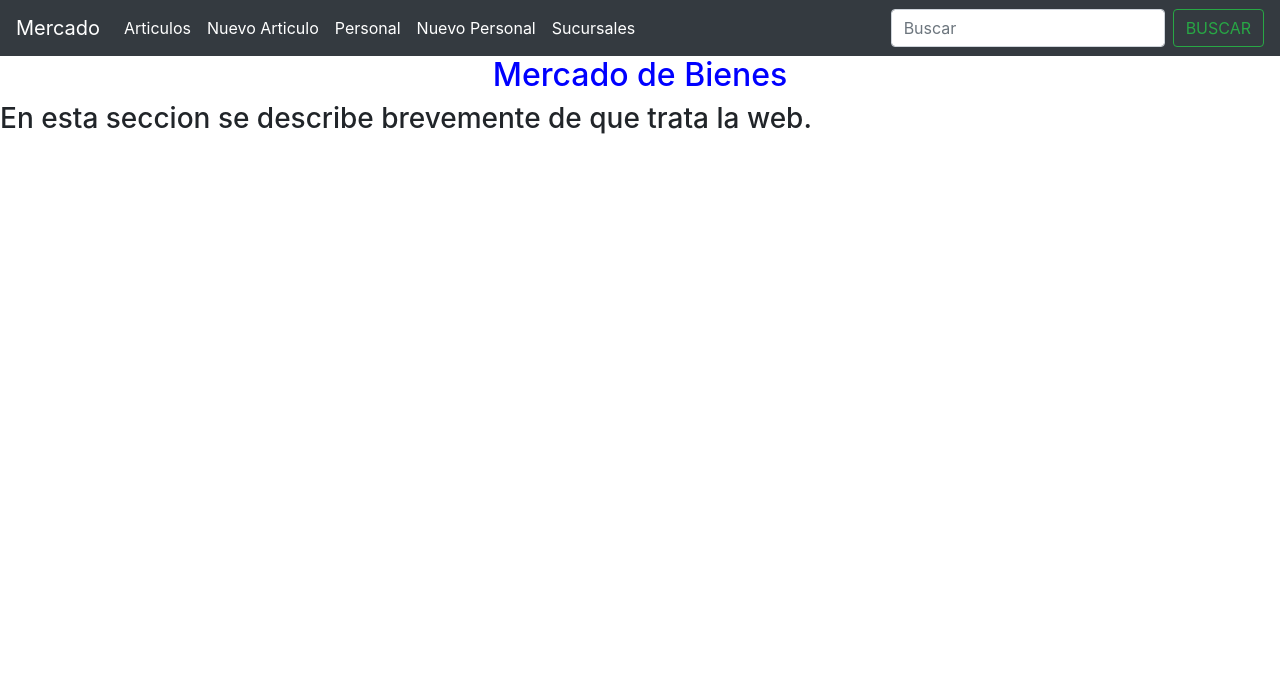
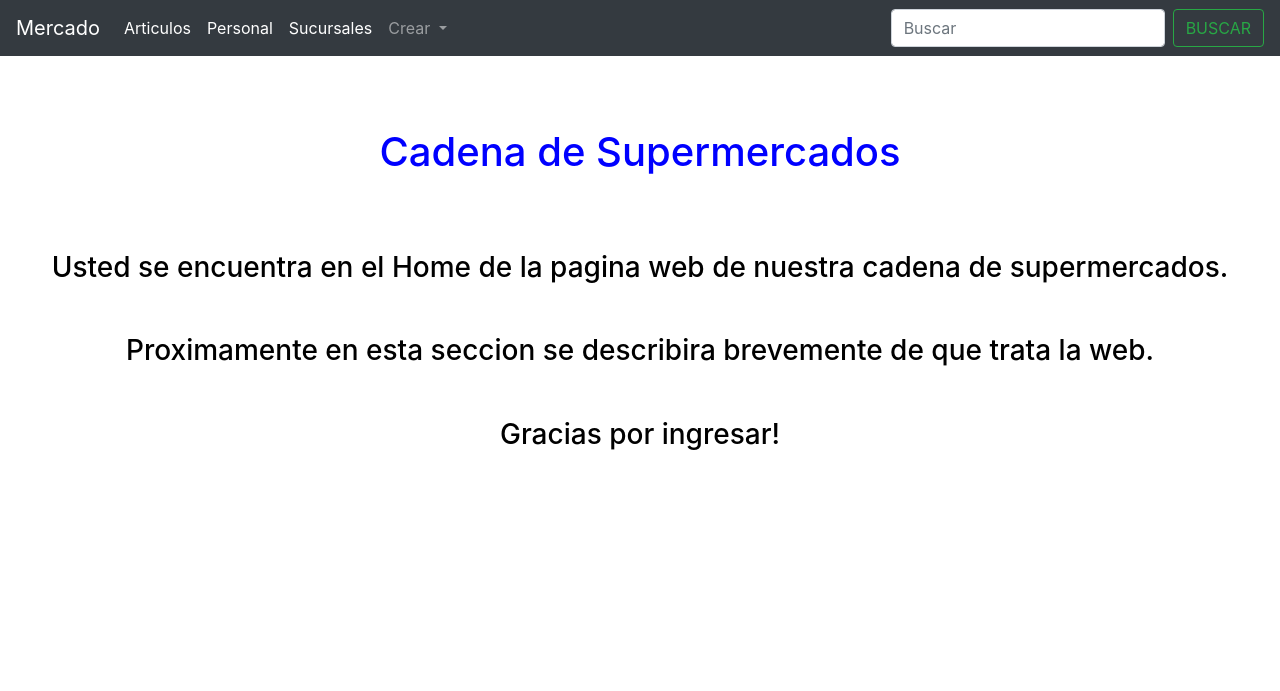
Before and after one commit to pabloaranda27/Entrega1_Rabal_Limache_Aranda, a Django app: page / in a window 1280 px wide. Shown: the top 691 px of the page. Run offline with Django 4.2, Linux system fonts and the light colour scheme.

Commit message:
mas estilo

```diff
--- a/mercado/template/articulos/buscar_articulo.html
+++ b/mercado/template/articulos/buscar_articulo.html
@@ -10,7 +10,7 @@ Busqueda de Articulo
   <div class="card text-white bg-success mb-3" style="width: 18rem; padding: 15px; float: left; margin: 10px 20px;">
       <img src="#" class="card-img-top" alt="Imagen del almacen">
       <div class="card-body" style="background-color: rgb(133, 255, 174); color:rgb(3, 70, 3); font-family: Georgia, 'Times New Roman', Times, serif;">
-      <p class="card-text"><h5>{{article.name}}</h5></p>
+        <p class="card-text" style="text-align: center;"><h5>{{article.name}}</h5></p>
         <p><h6>Precio: $ {{article.price}}</h6></p>
         <p><h6>Stock: {{article.stock}} unidades</h6></p>
         <a href="#" class="btn btn-primary">Comprar</a>
--- a/mercado/template/index.html
+++ b/mercado/template/index.html
@@ -6,9 +6,11 @@ Home
 
 {% block cambiante %}
 
-<h2 style="text-align: center; font:bold; color: blue;">Mercado de Bienes</h2>
-<h3>
-    <p>En esta seccion se describe brevemente de que trata la web.</p>
+<br><br><br><h1 style="text-align: center; font:bold; color: blue;">Cadena de Supermercados</h1>
+<h3 style="text-align: center; font:bold; color: black;">
+<br><br><p>Usted se encuentra en el Home de la pagina web de nuestra cadena de supermercados.</p>
+<br><p>Proximamente en esta seccion se describira brevemente de que trata la web.</p>
+<br><p>Gracias por ingresar!</p>
 </h3>
 
 {% endblock %}
--- a/mercado/template/padre.html
+++ b/mercado/template/padre.html
@@ -27,16 +27,22 @@
             <a class="nav-link" href="/articulos/lista-articulos/">Articulos</a>
           </li>
           <li class="nav-item active">
-            <a class="nav-link" href="/articulos/nuevo-articulo/">Nuevo Articulo</a>
-          </li>
-          <li class="nav-item active">
             <a class="nav-link" href="/staff/lista-personal/">Personal</a>
           </li>
           <li class="nav-item active">
-            <a class="nav-link" href="/staff/nuevo-personal/">Nuevo Personal</a>
+            <a class="nav-link" href="/sucursales/lista-sucursales/">Sucursales</a>
           </li>
-          <li class="nav-item active">
-            <a class="nav-link" href="#">Sucursales</a>
+          <li class="nav-item dropdown">
+            <a class="nav-link dropdown-toggle" href="#" role="button" data-toggle="dropdown" aria-expanded="false">
+              Crear
+            </a>
+            <div class="dropdown-menu">
+              <a class="dropdown-item" href="/sucursales/nueva-sucursal/">Nueva Sucursal</a>
+              <div class="dropdown-divider"></div>
+              <a class="dropdown-item" href="/staff/nuevo-personal/">Nuevo Personal</a>
+              <div class="dropdown-divider"></div>
+              <a class="dropdown-item" href="/articulos/nuevo-articulo/">Nuevo Articulo</a>
+            </div>
           </li>
         </ul>
         <form class="form-inline my-2 my-lg-0" action="/articulos/buscar-articulo/" method="GET">
```
Also changed, not shown: mercado/template/staff/lista_personal.html (+17 -7 lines), mercado/template/sucursales/lista_sucursales.html (+8 -6 lines), mercado/db.sqlite3, mercado/template/articulos/lista_articulos.html (indentation only). Lines whose indentation alone changed are shown as unchanged.
